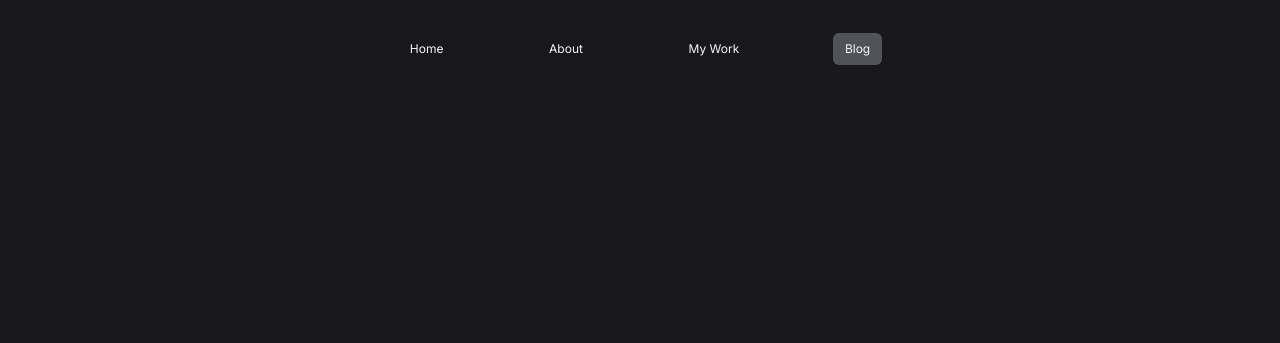
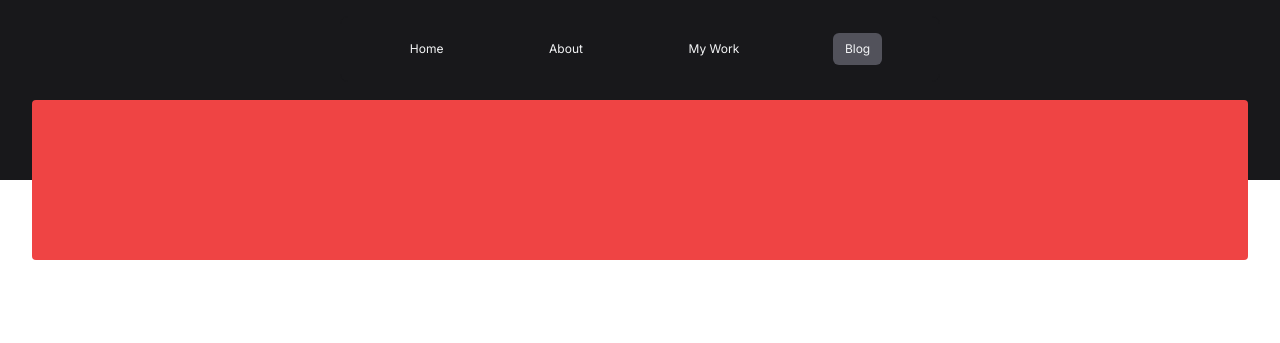
Before and after one commit to josiahroa/josiah-roa, an Astro site: page /blog in a window 1280 px wide. Built offline with nearby package versions, Linux system fonts and the light colour scheme; Astro itself is replaced by a stand-in of ours.

Commit message:
feat: add blog list page header
- Chaged page html tag wrapperes from section to main
- Positioned header for blog list page

```diff
--- a/src/layouts/PageLayout.astro
+++ b/src/layouts/PageLayout.astro
@@ -26,9 +26,9 @@ console.log(AstroProps);
         <Nav.Link path="/work" label="My Work" client:only />
         <Nav.Link path="/blog" label="Blog" client:only />
       </Nav>
-      <secion>
+      <div>
         <slot />
-      </secion>
+      </div>
     </div>
   </body>
 </html>
--- a/src/pages/about.astro
+++ b/src/pages/about.astro
@@ -3,10 +3,10 @@ import Layout from "../layouts/PageLayout.astro";
 ---
 
 <Layout>
-  <section id="about">
+  <main id="about">
     <div class="min-h-screen pt-24 px-10">
       <h1 class="text-gray-100 font-bold text-xl">About</h1>
       <p class="text-gray-100">I am a passionate Software Developer</p>
     </div>
-  </section>
+  </main>
 </Layout>
--- a/src/pages/blog.astro
+++ b/src/pages/blog.astro
@@ -3,5 +3,24 @@ import Layout from "../layouts/PageLayout.astro";
 ---
 
 <Layout>
-  <section></section>
+  <main id="blog-page" class="h-screen">
+    <header class="h-2/5">
+      <div id="spacer" class="h-5"></div>
+      <div class="w-full h-full relative">
+        <div id="top" class="w-full h-1/2"></div>
+        <div
+          id="overlay"
+          class="w-full h-1/2 absolute transform -translate-x-1/2 -translate-y-1/2 top-1/2 left-1/2 flex justify-center items-center"
+        >
+          <div id="overlay-content" class="w-[95%] h-full bg-red-500 rounded">
+            <!-- Image fill here -->
+          </div>
+        </div>
+        <div id="bottom" class="w-full h-1/2 bg-white"></div>
+      </div>
+    </header>
+    <section id="blog-list" class="h-3/5 bg-white">
+      <div></div>
+    </section>
+  </main>
 </Layout>
--- a/src/pages/index.astro
+++ b/src/pages/index.astro
@@ -3,7 +3,7 @@ import Layout from "../layouts/PageLayout.astro";
 ---
 
 <Layout>
-  <secion id="home">
+  <main id="home">
     <div class="w-full h-screen flex flex-col justify-center items-start">
       <!-- Header -->
       <div class="px-10">
@@ -34,5 +34,5 @@ import Layout from "../layouts/PageLayout.astro";
         </p>
       </div>
     </div>
-  </secion>
+  </main>
 </Layout>
--- a/src/pages/work.astro
+++ b/src/pages/work.astro
@@ -3,9 +3,9 @@ import Layout from "../layouts/PageLayout.astro";
 ---
 
 <Layout>
-  <section id="work">
+  <main id="work">
     <div class="min-h-screen pt-24 px-10">
       <h1 class="text-gray-100 font-bold text-xl">Work</h1>
     </div>
-  </section>
+  </main>
 </Layout>
```
